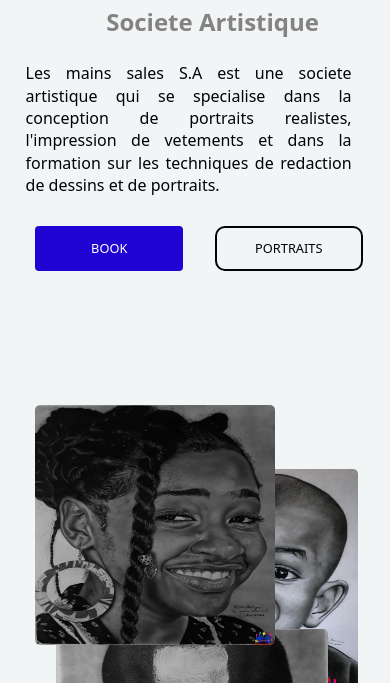
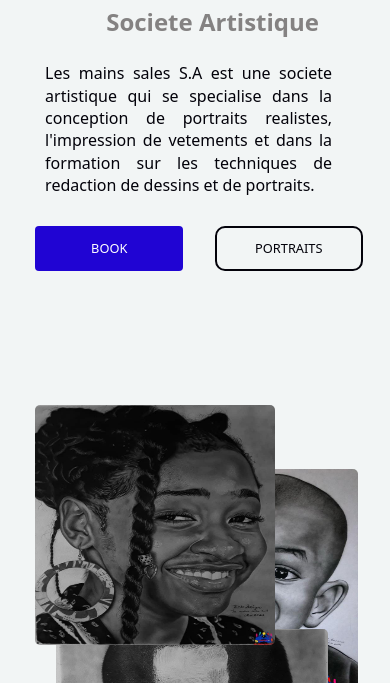
Before and after one commit to Lovenson2000/lesmainssales, a plain HTML site: page index.html in a window 390 px wide. Shown: the part 161-844 px from the top of the page. Drawn offline with nearby package versions, Linux system fonts and the light colour scheme; a web font is replaced by a local one.

Commit message:
Code Update

```diff
--- a/style.css
+++ b/style.css
@@ -1,7 +1,7 @@
 @import url('https://fonts.googleapis.com/css2?family=Bruno+Ace+SC&display=swap');
 
 
-*{
+body, *{
     margin: 0;
     padding: 0;
     box-sizing: border-box;
@@ -441,7 +441,7 @@ p {
     }
 
     .hero-left {
-        width: 100%;
+        width: 90%;
         height: 50%;
         text-align: center;
         padding: 8rem 3rem;
@@ -539,7 +539,7 @@ p {
         top: 9.7rem;
     }
     .hero-left {
-        width: 100%;
+        width: 90%;
         height: 50%;
         text-align: center;
         padding: 6rem 2rem;
```
